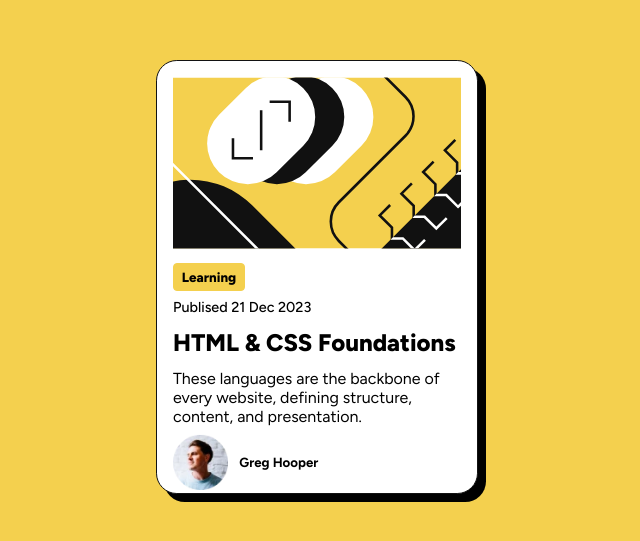
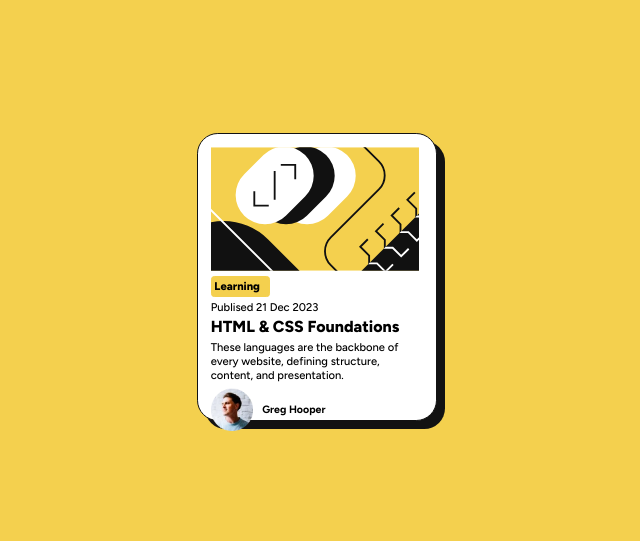
Before and after one commit to bibash21-creator/snippet, a plain HTML site: page index.html in a window 1280 px wide. Shown: the part 123-664 px from the top of the page, without its empty margins (323-963 px from the left). Drawn offline with Linux system fonts and the light colour scheme.

Commit message:
Added some changes

```diff
--- a/index.css
+++ b/index.css
@@ -1,94 +1,106 @@
 @import url('https://fonts.googleapis.com/css2?family=Figtree:ital,wght@0,300..900;1,300..900&display=swap');
 
+
+:root{
+    --body-bg-color: hsl(47, 88%, 63%);
+    --blog-border-color: hsl(0, 0%, 7%);
+    --blog-bg-color: hsl(0, 0%, 100%);
+}
 *{
     margin: 0;
     padding: 0;
-    box-sizing: 0;
+    box-sizing: border-box;
 }
 
 body{
-    background: hsl(47, 88%, 63%);
+    background: var(--body-bg-color);
 }
 
 .container{
-    height: 100vh;
+    min-height: 100vh;
     display: flex;
     align-items: center;
     justify-content: center;
 }
 
 .blog_card{
-    border: 1px solid hsl(0, 0%, 7%);
+    border: 1px solid var(--blog-border-color);
     border-radius: 1.3em;
-    padding: 1em;
-    width: 18em;
-    height: 25em;
+    padding: clamp(0.75em, 1vw, 1em);
+    width: 15em;
+    height: 18em;
     display: flex;
     flex-direction: column;
-    box-shadow: 0.5em 0.5em  black;
-    background: hsl(0, 0%, 100%);
+    box-shadow: 0.5em 0.5em  var(--blog-border-color);
+    background: var(--blog-bg-color);
 }
 
- button{
-            width: 25%;
-                        margin-top: 1em;
-            padding:0.4em;
-            background:hsl(47, 88%, 63%);
-            border: 1px solid hsl(47, 88%, 63%);
+.blog_card img{
+    width: 13em;
+    max-height: 12em;
+}
+
+ .one{
+            max-width: 28%;
+           margin-block-start: 0.4em;
+            padding:clamp(0.2em,0.2vw,1em);
+            background:var(--body-bg-color);
+            border: 1px solid var(--body-bg-color);
             border-radius: 0.3em;
             font-weight: 800;
-            font-family: 'Figtree', sans-serif
+            font-family: 'Figtree', sans-serif;
+            font-size: 0.7em;
         }
 
 
 
 
 
-span{
-            margin-top: 0.5em;
+.two{
+           margin-block-start: 0.3em;
             font-family: 'Figtree',sans-serif;
             font-weight: 500;
-            font-size: 0.9em;
+            font-size: 0.7em;
 }
 
 
 
 h1{
-            margin-top: 0.5em;
+           margin-block-start: 0.2em;
             font-family: 'Figtree', sans-serif;
-            font-size: 1.5em;
+            font-size: 1em;
             font-weight: 800;
 }
 
- h1:hover{
-            color: hsl(47, 88%, 63%);
+ h1:hover, h1:active{
+            color: var(--body-bg-color);
             cursor: pointer;
         }
 
-h1:active{
-            color:hsl(47, 88%, 63%) ;
-            cursor: pointer;
-        }
+
 
 p{
-        margin-top: 0.7em;
+       margin-block-start: 0.3em;
         font-family: 'Figtree', sans-serif;
-        font-size: 16px;
+        font-size: 0.7em;
+        font-weight: 500;
 }
 
 
 
-#info{
+.info{
 
-    margin-top: 0.5em;
+   margin-block-start: 0.5em;
     height: 7vh;
     display:flex;
     align-items: center;
     gap: 0.7em;
     font-family: 'Figtree',sans-serif;
     font-weight: 800;
+    font-size: 0.8em;
 }
 
-#info img{
-    height: 100%;
+.info img{
+    width: 20%;
+    max-height: 6vh;
 }
--- a/index.html
+++ b/index.html
@@ -2,7 +2,7 @@
 <html lang="en">
 <head>
     <meta charset="UTF-8">
-    <meta name="viewport" content="width=device-width, initial-scale=1.0, maximum-scale=1">
+    <meta name="viewport" content="width=device-width, initial-scale=1.0, user-scalable=yes">
     <title>Blog Preview Card</title>
 
     <!-- Css File -->
@@ -17,11 +17,11 @@
     <main class="container">
         <div class="blog_card">
             <img src="image.svg" alt="Head Image">
-            <button>Learning</button>
-            <span>Publised 21 Dec 2023</span>
+            <span class="one">Learning</span>
+            <span class="two">Publised 21 Dec 2023</span>
             <h1>HTML & CSS Foundations</h1>
             <p>These languages are the backbone of every website, defining structure, content, and presentation.</p>
-            <div id="info">
+            <div class="info">
                 <img src="man.webp" alt="man's Photo">
                 <h5>Greg Hooper</h5>
             </div>
```
